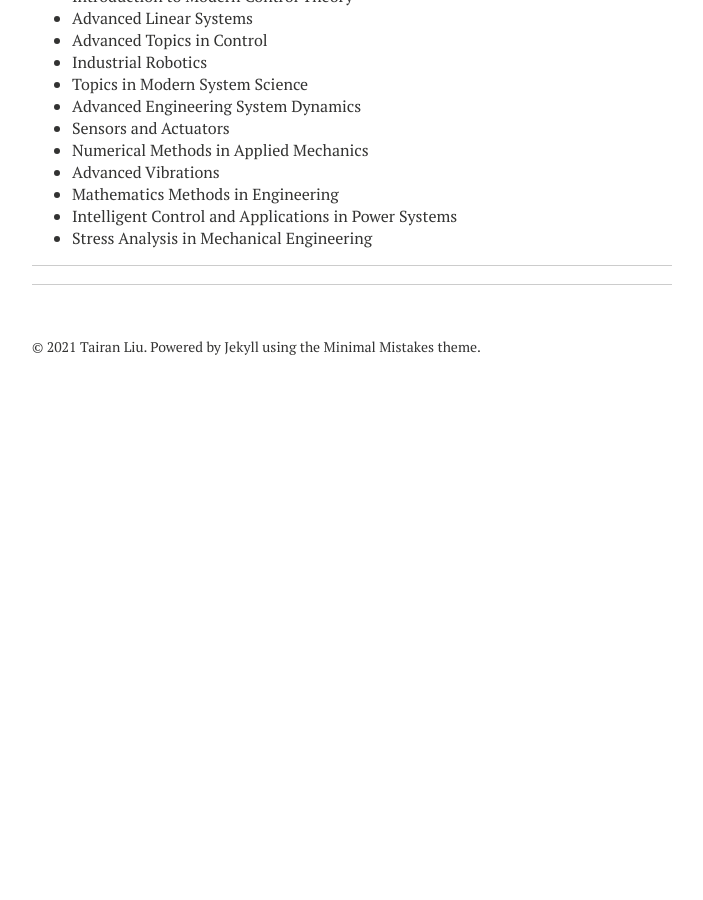
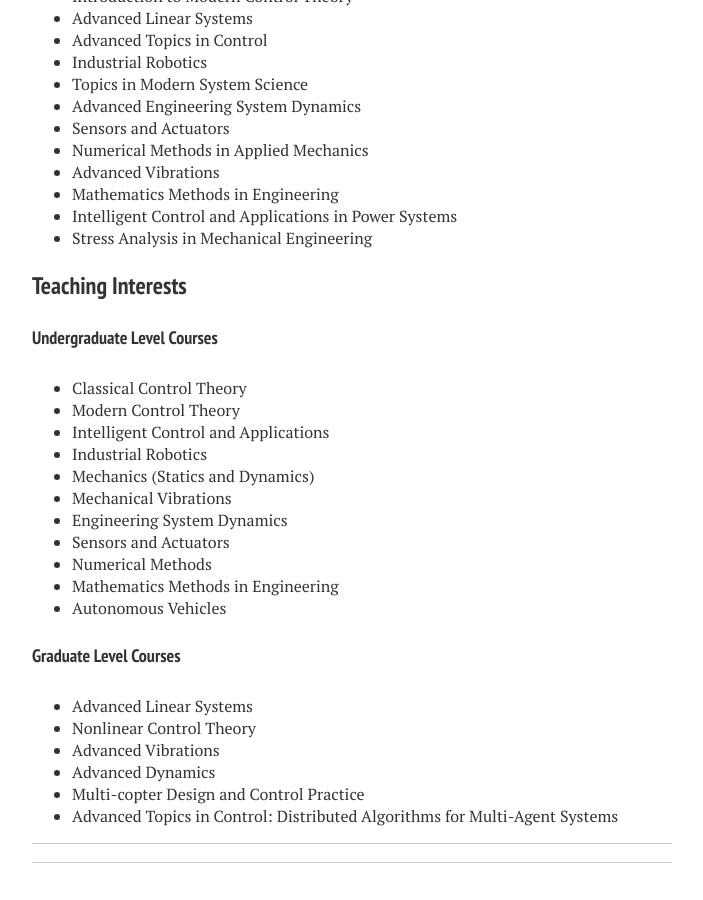
Before and after one commit to liutairan/liutairan.github.io, a Jekyll site: the page built from cv.md, in a window 1280 px wide and 900 px high, scrolled down 3458 px. Shown: the whole window, without its empty margins (288-991 px from the left). Built offline with Jekyll 4.4.1, drawn with Linux system fonts in a browser that asks for light colours; nearby versions of some CDN libraries; before the commit the page ends 3863 px from its top, so only the background shows below that.

Commit message:
Update cv.md

```diff
--- a/cv.md
+++ b/cv.md
@@ -148,3 +148,28 @@ Robo-Game Competition of USTC (2010)
 * Mathematics Methods in Engineering
 * Intelligent Control and Applications in Power Systems
 * Stress Analysis in Mechanical Engineering
+
+### Teaching Interests
+
+#### Undergraduate Level Courses
+
+* Classical Control Theory
+* Modern Control Theory
+* Intelligent Control and Applications
+* Industrial Robotics
+* Mechanics (Statics and Dynamics)
+* Mechanical Vibrations
+* Engineering System Dynamics
+* Sensors and Actuators
+* Numerical Methods
+* Mathematics Methods in Engineering
+* Autonomous Vehicles
+
+#### Graduate Level Courses
+
+* Advanced Linear Systems
+* Nonlinear Control Theory
+* Advanced Vibrations
+* Advanced Dynamics
+* Multi-copter Design and Control Practice
+* Advanced Topics in Control: Distributed Algorithms for Multi-Agent Systems
```
